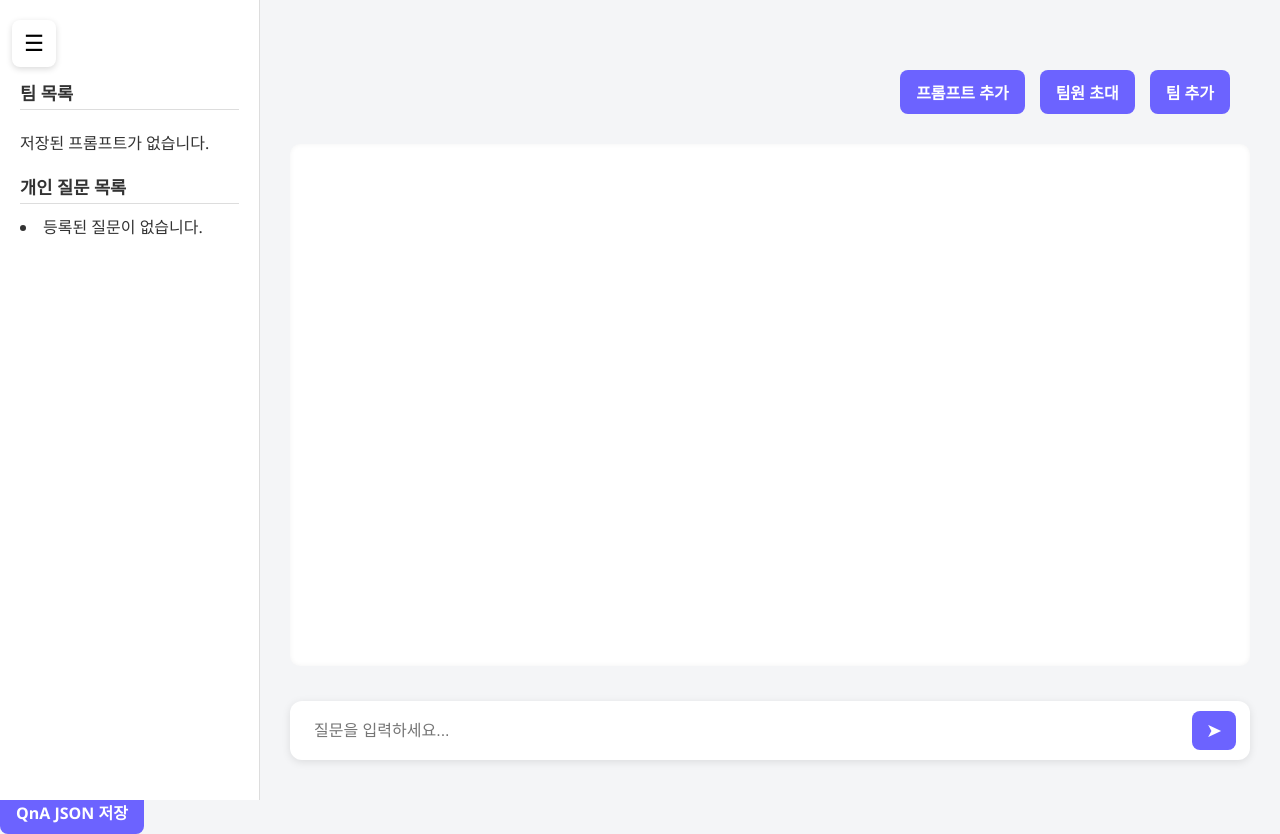
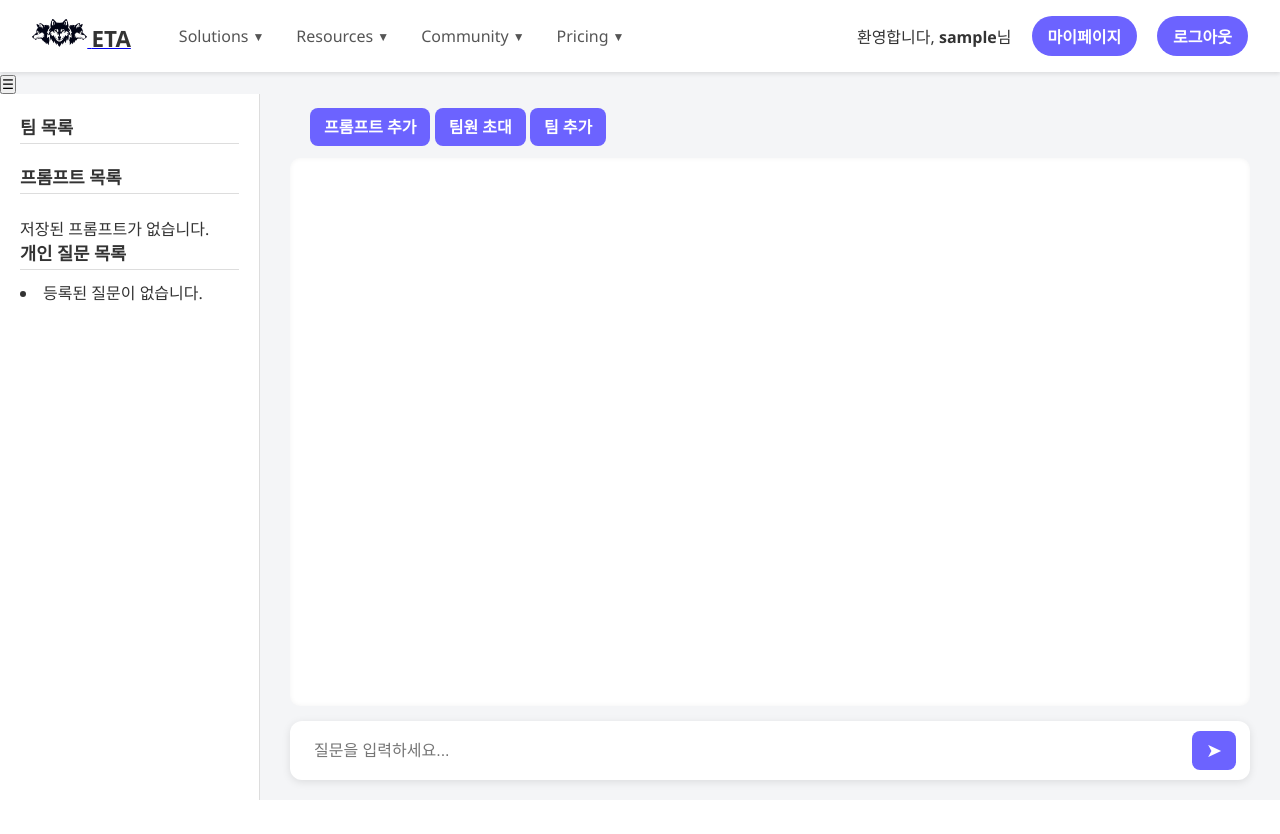
Before and after one commit to Brightyum/ChatTogether, a Flask app: page /qa in a window 1280 px wide. After the commit the page ends 800 px from the top, so only its background shows below. Run offline with Flask 3, Linux system fonts and the light colour scheme; the visitor is signed in with stand-in values (Sample User, id 1); data that the repository does not hold is empty.

Commit message:
fix : 질의응답 페이지 디자인 수정

```diff
--- a/server/static/css/qa.css
+++ b/server/static/css/qa.css
@@ -6,28 +6,109 @@
   box-sizing: border-box;
 }
 
-body {
+html, body {
+  height: 100%;
+  width: 100%;
+  overflow: hidden;
   font-family: 'Segoe UI', sans-serif;
   background-color: #f4f5f7;
   color: #333;
 }
 
+/* 전체 레이아웃 */
+body {
+  display: flex;
+  flex-direction: column;
+}
+
+/* 네비게이션 바 */
+.navbar {
+  display: flex;
+  justify-content: space-between;
+  align-items: center;
+  padding: 16px 32px;
+  background-color: white;
+  box-shadow: 0 2px 4px rgba(0, 0, 0, 0.1);
+  flex-shrink: 0;
+}
+
+.nav-left {
+  display: flex;
+  align-items: center;
+  gap: 48px;
+}
+
+.logo {
+  display: flex;
+  align-items: center;
+  gap: 10px;
+}
+
+.logo img {
+  height: 28px;
+}
+
+.logo span {
+  font-weight: bold;
+  font-size: 1.4rem;
+  color: #333;
+}
+
+.menu {
+  display: flex;
+  gap: 32px;
+  align-items: center;
+}
+
+.menu a {
+  text-decoration: none;
+  font-weight: 500;
+  color: #555;
+  display: flex;
+  align-items: center;
+  gap: 4px;
+  font-size: 1rem;
+}
+
+.menu a:hover {
+  color: #000;
+}
+
+.menu .arrow {
+  font-size: 0.75rem;
+}
+
+.nav-right {
+  display: flex;
+  align-items: center;
+  gap: 20px;
+}
+
+.cta {
+  background-color: #6C63FF;
+  color: #ffffff;
+  padding: 8px 16px;
+  border-radius: 20px;
+  font-weight: bold;
+  text-decoration: none;
+}
+
+/* 메인 레이아웃 */
 .container {
+  flex: 1;
   display: flex;
-  height: 100vh;
-  width: 100vw;
+  height: calc(100vh - 70px); /* 네비게이션 바 높이를 뺀 높이 (조정 가능) */
+  width: 100%;
   overflow: hidden;
-  position: relative;
 }
 
 .sidebar {
   width: 260px;
   background-color: #fff;
   border-right: 1px solid #ddd;
-  transition: transform 0.3s ease;
   overflow-y: auto;
-  z-index: 2;
-  padding: 60px 20px 20px 20px; /* 상단에 60px 여백 */
+  padding: 20px;
+  flex-shrink: 0;
 }
 
 .sidebar.hidden {
@@ -37,7 +118,6 @@ body {
 .sidebar h2 {
   font-size: 1.1rem;
   margin-bottom: 10px;
-  margin-top: 20px;
   border-bottom: 1px solid #ddd;
   padding-bottom: 4px;
 }
@@ -52,162 +132,6 @@ body {
   font-size: 0.95rem;
 }
 
-.sidebar-toggle-wrapper {
-  position: fixed;
-  top: 20px;
-  left: 12px; /* 살짝 안쪽으로 조정 */
-  z-index: 10001; /* 사이드바 위에 오게 함 */
-  pointer-events: auto;
-}
-
-.toggle-button {
-   background-color: white;
-  border: none;
-  font-size: 1.4rem;
-  padding: 10px 12px;
-  border-radius: 8px;
-  box-shadow: 0 2px 6px rgba(0, 0, 0, 0.15);
-  cursor: pointer;
-  position: relative;
-  transition: background-color 0.2s;
-}
-
-.toggle-button:hover::after {
-  content: "사이드바 열기";
-  position: absolute;
-  top: 100%;
-  left: 50%;
-  transform: translateX(-50%);
-  background: #000;
-  color: #fff;
-  font-size: 0.75rem;
-  padding: 4px 8px;
-  border-radius: 8px;
-  margin-top: 6px;
-  white-space: nowrap;
-}
-
-.main {
-  flex-grow: 1;
-  padding: 40px 30px;
-  display: flex;
-  flex-direction: column;
-  justify-content: space-between;
-  background-color: #f4f5f7;
-  height: 100%;
-  position: relative;
-  z-index: 1;
-}
-
-.user-icon {
-  position: absolute;
-  top: 20px;
-  right: 30px;
-  background-color: #6C63FF;
-  color: white;
-  width: 32px;
-  height: 32px;
-  border-radius: 50%;
-  display: flex;
-  align-items: center;
-  justify-content: center;
-  font-weight: bold;
-}
-
-.answer-box {
- display: none;
-}
-
-.answer-box h3 {
-  margin-bottom: 10px;
-}
-
-.input-box {
-  display: flex;
-  margin-top: 20px;
-  background-color: white;
-  padding: 10px 14px;
-  border-radius: 12px;
-  box-shadow: 0 2px 8px rgba(0, 0, 0, 0.1);
-}
-
-.input-box input {
-  flex: 1;
-  border: none;
-  outline: none;
-  font-size: 1rem;
-  padding: 8px 10px;
-}
-
-.input-box button {
-  content : "질문 보내기";
-  background-color: #6C63FF;
-  color: white;
-  border: none;
-  padding: 8px 14px;
-  border-radius: 8px;
-  font-size: 1.2rem;
-  cursor: pointer;
-}
-
-.navigation-buttons {
-  display: flex;
-  gap: 15px;
-  justify-content: flex-end;
-  margin-bottom: 20px;
-  padding: 10px 20px;
-}
-
-.nav-btn {
-  margin-top: 20px;
-  background-color: #6c63ff;
-  color: white;
-  padding: 10px 16px;
-  border-radius: 8px;
-  text-decoration: none;
-  font-weight: 600;
-  transition: background-color 0.3s;
-}
-
-.nav-btn:hover {
-  background-color: #7e73ff;
-}
-
-.chat-log {
- flex-grow: 1;
-  overflow-y: auto;
-  background: #ffffff;
-  border-radius: 10px;
-  padding: 20px;
-  box-shadow: inset 0 0 5px rgba(0,0,0,0.05);
-  margin-bottom: 15px;
-  max-height: 600px;
-}
-
-.chat-entry {
-   margin-bottom: 12px;
-  line-height: 1.6;
-  font-size: 0.95rem;
-  word-break: break-word;
-}
-
-.user-entry {
-  text-align: right;
-  color: #333;
-  font-weight: 500;
-}
-
-.bot-entry {
-  text-align: left;
-  color: #4f46e5;
-  font-style: italic;
-}
-
-.sidebar.hidden {
-  transform: translateX(-100%);
-}
-
-/* 사이드바 내부 링크 스타일 */
 .sidebar a {
   display: block;
   color: #333;
@@ -227,22 +151,7 @@ body {
   font-weight: bold;
 }
 
-/* 선택된 프롬프트 강조 */
-.prompt-item.selected {
-  background-color: #6c63ff;
-  color: white;
-  font-weight: bold;
-  border-radius: 6px;
-  padding: 4px 8px;
-  transition: background-color 0.3s;
-  cursor: pointer;
-}
-
-.prompt-item {
-  cursor: pointer;
-}
-
-/* 카드 레이아웃 */
+/* 프롬프트 카드 */
 .prompt-cards {
   display: flex;
   flex-direction: column;
@@ -250,7 +159,6 @@ body {
   margin-top: 20px;
 }
 
-/* 카드 */
 .prompt-card {
   border-bottom: 1px solid #ddd;
   padding: 8px 0;
@@ -269,7 +177,6 @@ body {
   transition: all 0.2s;
 }
 
-/* 강조 효과 */
 .prompt-card:hover .prompt-title {
   font-weight: bold;
   background-color: #eef;
@@ -277,7 +184,6 @@ body {
   padding: 2px 4px;
 }
 
-/* 설명 */
 .prompt-description {
   max-height: 0;
   overflow: hidden;
@@ -290,18 +196,101 @@ body {
   color: #555;
 }
 
-/* Hover 시 설명 표시 */
 .prompt-card:hover .prompt-description {
-  max-height: 200px;  /* 충분히 큰 값으로 설정 */
+  max-height: 200px;
   opacity: 1;
   padding: 8px;
 }
 
-/* 카드 본문 */
-.card-body {
-  margin-top: 8px;
-  font-size: 0.9rem;
-  color: #555;
+/* 메인 컨텐츠 */
+.main {
+  flex: 1;
+  padding: 20px 30px;
+  display: flex;
+  flex-direction: column;
+  justify-content: space-between;
+  overflow: hidden;
+}
+
+.navigation-buttons {
+  display: flex;
+  justify-content: space-between; /* 양쪽 정렬 */
+  align-items: center;
+  margin-bottom: 20px;
+  padding: 0 20px;
+}
+
+.nav-btn {
+  background-color: #6c63ff;
+  color: white;
+  padding: 8px 14px;
+  border-radius: 8px;
+  text-decoration: none;
+  font-weight: 600;
+  transition: background-color 0.3s;
+}
+
+.nav-btn:hover {
+  background-color: #7e73ff;
+}
+
+.chat-log {
+  flex: 1;
+  overflow-y: auto;
+  background: #ffffff;
+  border-radius: 10px;
+  padding: 20px;
+  box-shadow: inset 0 0 5px rgba(0,0,0,0.05);
+  margin-bottom: 15px;
+}
+
+.chat-entry {
+  margin-bottom: 12px;
+  line-height: 1.6;
+  font-size: 0.95rem;
+  word-break: break-word;
+}
+
+.user-entry {
+  text-align: right;
+  color: #333;
+  font-weight: 500;
+}
+
+.bot-entry {
+  text-align: left;
+  color: #4f46e5;
+  font-style: italic;
+}
+
+.input-box {
+  display: flex;
+  background-color: white;
+  padding: 10px 14px;
+  border-radius: 12px;
+  box-shadow: 0 2px 8px rgba(0, 0, 0, 0.1);
+}
+
+.input-box input {
+  flex: 1;
+  border: none;
+  outline: none;
+  font-size: 1rem;
+  padding: 8px 10px;
+}
+
+.input-box button {
+  background-color: #6C63FF;
+  color: white;
+  border: none;
+  padding: 8px 14px;
+  border-radius: 8px;
+  font-size: 1.2rem;
+  cursor: pointer;
+}
+
+.input-box button:hover {
+  background-color: #7e73ff;
 }
 
 /* ⋮ 버튼 */
@@ -352,3 +341,18 @@ body {
 .dropdown-content.show {
   display: block;
 }
+
+/* 반응형 처리 */
+@media (max-width: 1024px) {
+  .navbar {
+    padding: 12px 24px;
+  }
+
+  .menu {
+    gap: 16px;
+  }
+
+  .nav-right {
+    gap: 12px;
+  }
+}
--- a/server/static/js/qa.js
+++ b/server/static/js/qa.js
@@ -80,9 +80,11 @@ document.addEventListener("DOMContentLoaded", () => {
   const toggleButton = document.getElementById("toggleSidebar");
   const sidebar = document.getElementById("sidebar");
 
-  toggleButton.addEventListener("click", () => {
-    sidebar.classList.toggle("hidden");
-  });
+  if (toggleButton && sidebar) {
+    toggleButton.addEventListener("click", () => {
+      sidebar.classList.toggle("hidden");
+    });
+  }
 
   // 폼 제출 이벤트 등록
   const form = document.querySelector(".input-box");
@@ -90,6 +92,7 @@ document.addEventListener("DOMContentLoaded", () => {
     form.addEventListener("submit", handleSubmit);
   }
 });
+
 
 //프롬프트 선택 이벤트 처리 함수
 document.addEventListener("DOMContentLoaded", () => {
--- a/server/templates/mypage.html
+++ b/server/templates/mypage.html
@@ -10,8 +10,10 @@
   <header class="navbar">
     <div class="nav-left">
       <div class="logo">
+        <a href = "/">
         <img src="{{ url_for('static', filename='img/logo.png') }}" alt="ETA 로고">
         <span>ETA</span>
+        </a>
       </div>
       <nav class="menu">
         <a href="#">Solutions <span class="arrow">▼</span></a>
--- a/server/templates/qa.html
+++ b/server/templates/qa.html
@@ -5,8 +5,44 @@
   <meta name="viewport" content="width=device-width, initial-scale=1.0" />
   <title>ETA | Q&A 시스템</title>
   <link rel="stylesheet" href="{{ url_for('static', filename='css/qa.css') }}">
+  <script>
+    function confirmLogout() {
+      if (confirm("로그아웃 하시겠습니까?")) {
+        window.location.href = "{{ url_for('logout') }}";
+      }
+    }
+  </script>
 </head>
 <body data-mode="{{ mode | default('personal') }}" data-team-id="{{ team_id | default(none) }}"></body>
+
+ <!-- 네비게이션 바 -->
+  <header class="navbar">
+    <div class="nav-left">
+      <div class="logo">
+        <a href="/">
+          <img src="{{ url_for('static', filename='img/logo.png') }}" alt="ETA 로고">
+          <span>ETA</span>
+        </a>
+      </div>
+      <nav class="menu">
+        <a href="#">Solutions <span class="arrow">▼</span></a>
+        <a href="#">Resources <span class="arrow">▼</span></a>
+        <a href="#">Community <span class="arrow">▼</span></a>
+        <a href="/pricing">Pricing <span class="arrow">▼</span></a>
+      </nav>
+    </div>
+    <div class="nav-right">
+      {% if session.get("user_id") %}
+        <span class="welcome-message">환영합니다, <strong>{{ session.get("user_name") }}</strong>님</span>
+        <a href="{{ url_for('mypage') }}" class="cta">마이페이지</a>
+        <a href="#" class="cta" onclick="confirmLogout()">로그아웃</a>
+      {% else %}
+        <a href="{{ url_for('login') }}" class="cta">로그인</a>
+        <a href="{{ url_for('signup_form') }}" class="cta">회원가입</a>
+      {% endif %}
+    </div>
+  </header>
+
   <div class="sidebar-toggle-wrapper">
     <button class="toggle-button" id="toggleSidebar" title="사이드바 열기">☰</button>
   </div>
@@ -28,6 +64,7 @@
     </ul>
 
     <div class="prompt-cards">
+      <h2>프롬프트 목록</h2>
       {% if prompts %}
         {% for prompt in prompts %}
           <div class="prompt-card">
@@ -57,7 +94,7 @@
       {% endif %}
     </div>
 
-
+      {% if mode != 'team' %}  <!--팀이 아닐때만 개인 질문 목록 나오게-->
       <h2>개인 질문 목록</h2>
       {% if user_qna_list %}
         {% for user_qna in user_qna_list %}
@@ -68,6 +105,7 @@
       {% else %}
         <li>등록된 질문이 없습니다.</li>
       {% endif %}
+      {% endif %}
     </aside>
 
     <!-- 메인 영역 -->
@@ -75,9 +113,14 @@
 
       <!-- 버튼 그룹 -->
       <div class="navigation-buttons">
+        {% if mode == 'team' %}
+        <a href="{{ url_for('export_qna_json', team_id=team_id) }}" class="nav-btn">QnA JSON 저장</a>
+       {% endif %}
+       <div class="right-buttons">
         <a href="{{ url_for('add_prompt') }}" class="nav-btn">프롬프트 추가</a>
         <a href="{{ url_for('invite_member') }}" class="nav-btn">팀원 초대</a>
         <a href="{{ url_for('create_team') }}" class="nav-btn">팀 추가</a>
+      </div>
       </div>
 
       <!-- 대화 로그 -->
@@ -94,7 +137,6 @@
   </div>
 
   <script src="{{ url_for('static', filename='js/qa.js') }}"></script>
-  <a href="{{ url_for('export_qna_json', team_id=team_id) }}" class="nav-btn">QnA JSON 저장</a>
 
 </body>
 </html>
```
